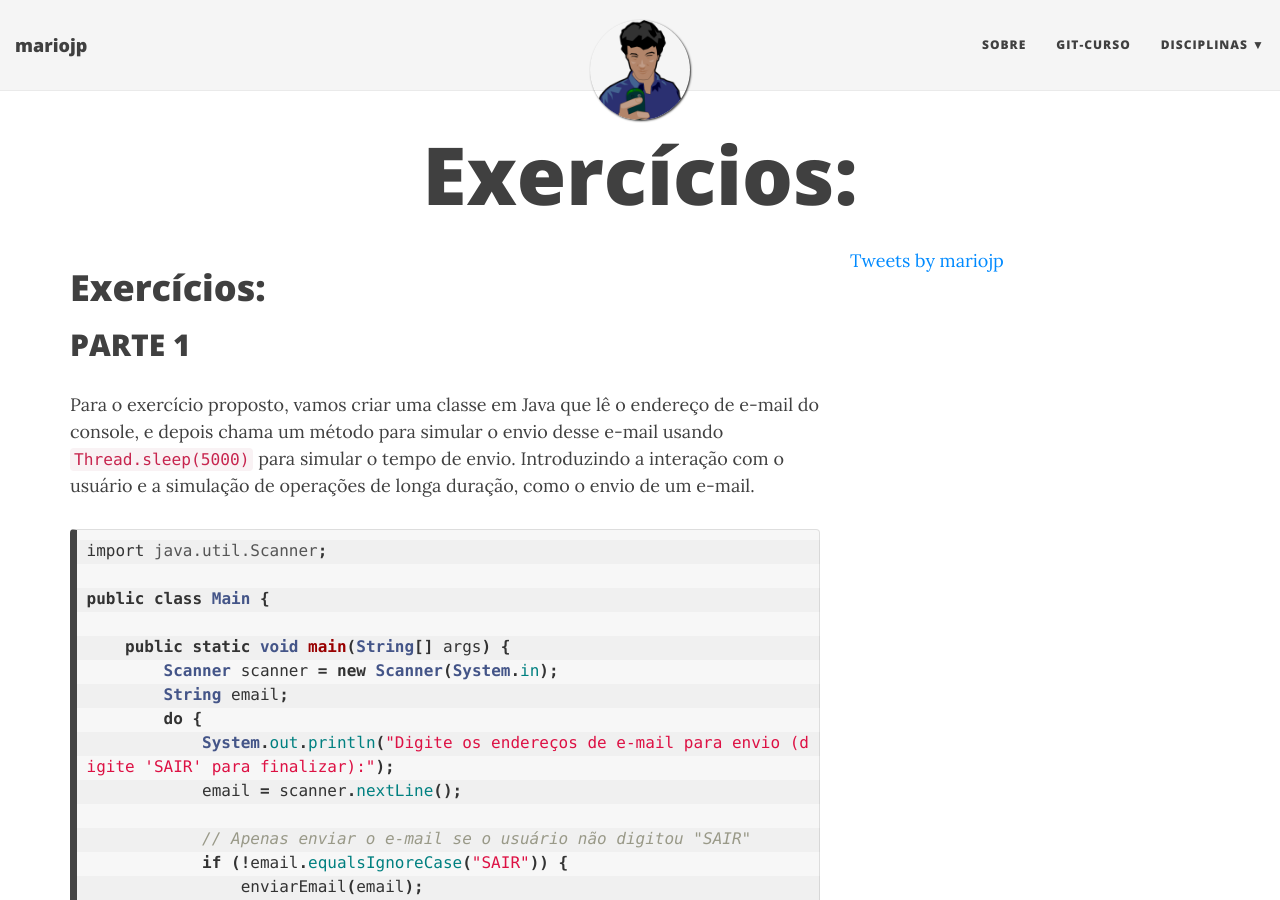
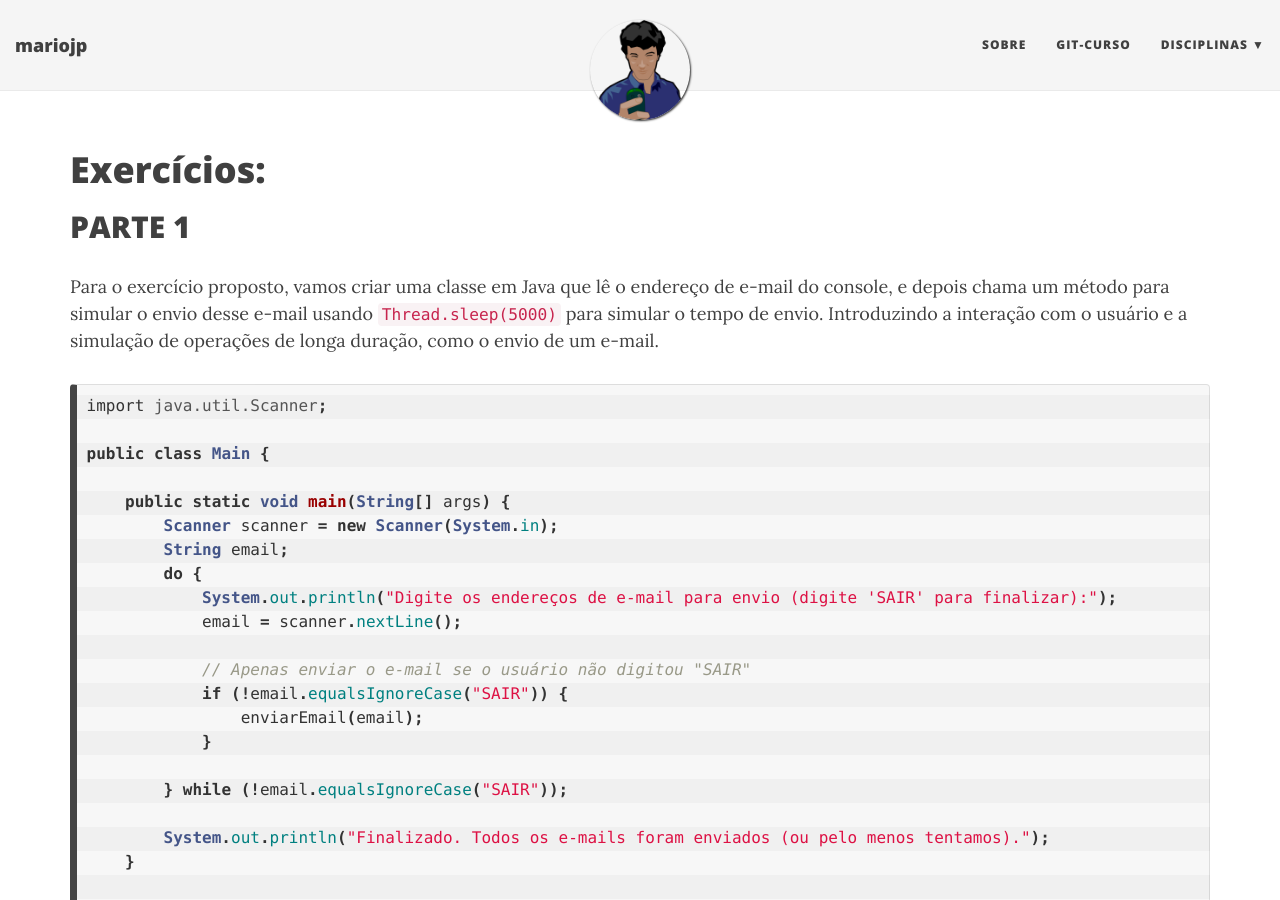
Before and after one commit to mariojp/mariojp.github.io, a Jekyll site: the page built from book-java/atividade-2.md, in a window 1280 px wide and 900 px high. Built offline with Jekyll 4.4.1, drawn with Linux system fonts in a browser that asks for light colours; nearby versions of some CDN libraries; our own code applies the rules of GitHub Pages for plain Markdown files; comment, search, counter and statistics services are not loaded; part of the change alters nothing that is shown.

```diff
--- a/book-java/atividade-2.md
+++ b/book-java/atividade-2.md
@@ -1,3 +1,10 @@
+---
+layout: default
+title: JAVA BOOK
+subtitle: MARIO JORGE PEREIRA
+published: true
+---
+
 # Exercícios:
 
 
```
